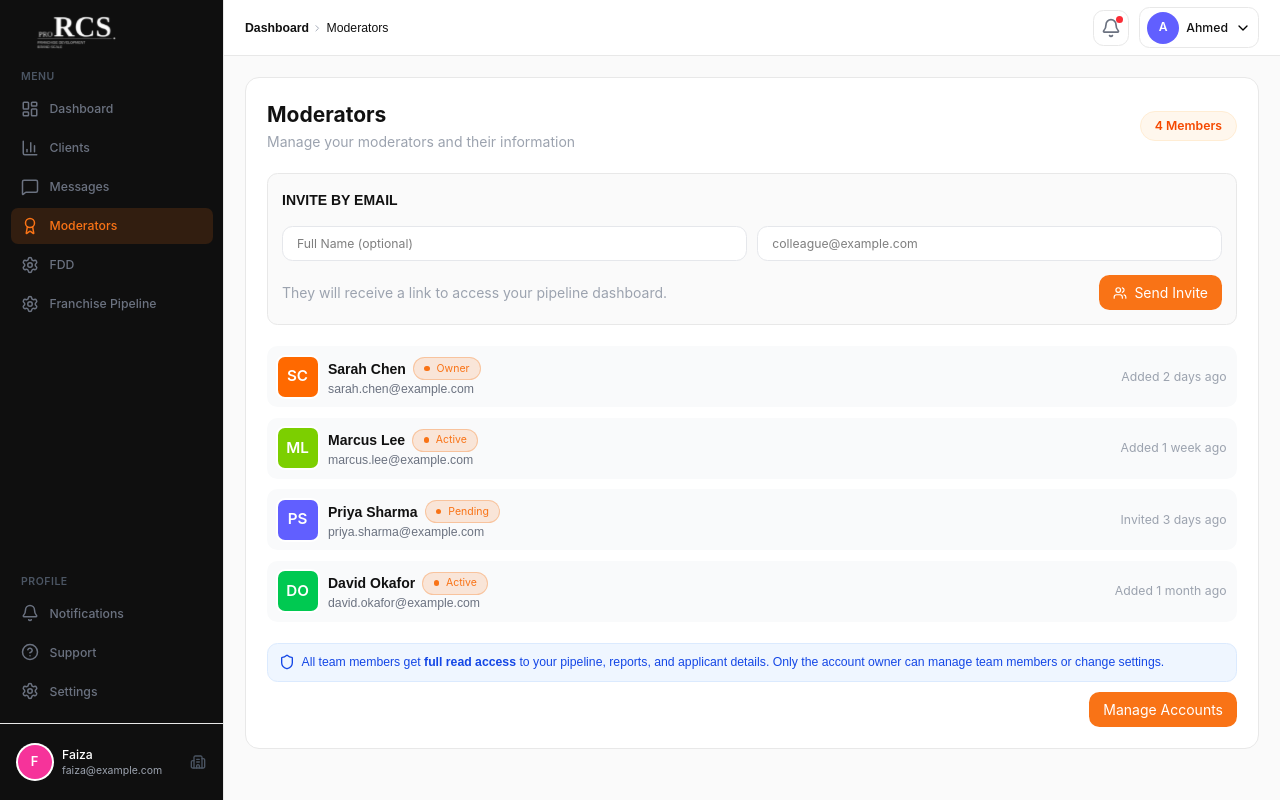
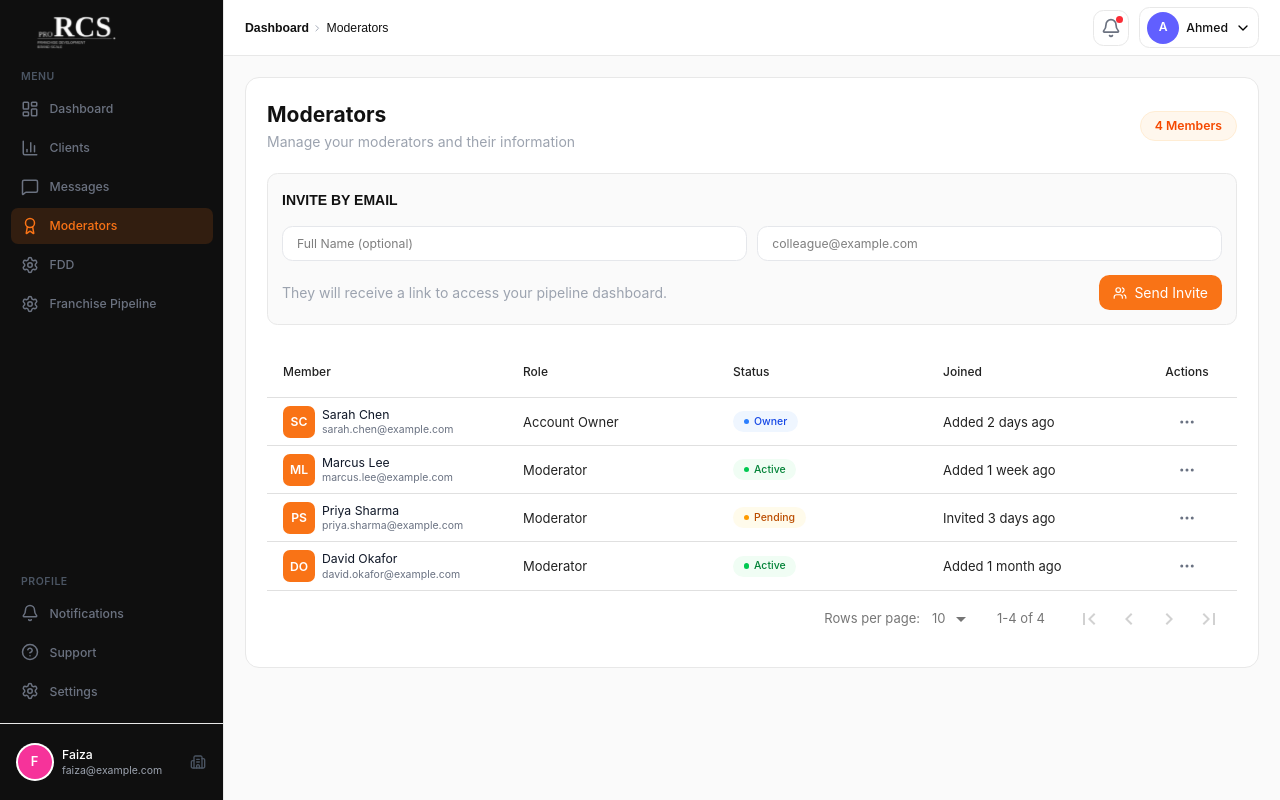
Before and after one commit to hamza-nafasat/rcs-frontend, a React (Vite) app: page /dashboard/moderators in a window 1280 px wide. Built offline with nearby package versions, Linux system fonts and the light colour scheme.

Commit message:
Moderators in table form

```diff
--- a/src/pages/moderators/Moderators.jsx
+++ b/src/pages/moderators/Moderators.jsx
@@ -1,6 +1,6 @@
 import ModeratorHeading from "./components/ModeratorHeading";
 import InvitationByEmail from "./components/InvitationByEmail";
-import UserList from "./components/UserList";
+import ModeratorTable from "./components/ModeratorTable";
 
 const Moderators = () => {
   return (
@@ -15,7 +15,7 @@ const Moderators = () => {
           <InvitationByEmail />
         </div>
         <div className="mt-6">
-          <UserList />
+          <ModeratorTable />
         </div>
       </div>
     </section>
--- /dev/null
+++ b/src/pages/moderators/components/ModeratorTable.jsx
@@ -0,0 +1,192 @@
+import DataTable from "react-data-table-component";
+import { ChevronDown, Eye, MoreHorizontal, Trash2 } from "lucide-react";
+import { useState } from "react";
+import ManageAccountsModal from "./ManageAccountsModal";
+import DeleteModal from "../../../components/modals/DeleteModal";
+import Avatar from "../../../components/shared/Avatar";
+import Dropdown from "../../../components/shared/Dropdown";
+
+const STATUS_STYLES = {
+  Owner: { pill: "bg-blue-50 text-blue-700", dot: "bg-blue-500" },
+  Active: { pill: "bg-green-50 text-green-700", dot: "bg-green-500" },
+  Inactive: { pill: "bg-gray-100 text-gray-600", dot: "bg-gray-400" },
+  Pending: { pill: "bg-amber-50 text-amber-700", dot: "bg-amber-500" },
+};
+
+const initialData = [
+  {
+    id: 1,
+    name: "Sarah Chen",
+    email: "sarah.chen@example.com",
+    status: "Owner",
+    role: "Account Owner",
+    joined: "Added 2 days ago",
+  },
+  {
+    id: 2,
+    name: "Marcus Lee",
+    email: "marcus.lee@example.com",
+    status: "Active",
+    role: "Moderator",
+    joined: "Added 1 week ago",
+  },
+  {
+    id: 3,
+    name: "Priya Sharma",
+    email: "priya.sharma@example.com",
+    status: "Pending",
+    role: "Moderator",
+    joined: "Invited 3 days ago",
+  },
+  {
+    id: 4,
+    name: "David Okafor",
+    email: "david.okafor@example.com",
+    status: "Active",
+    role: "Moderator",
+    joined: "Added 1 month ago",
+  },
+];
+
+const ModeratorTable = () => {
+  const [moderators, setModerators] = useState(initialData);
+  const [viewMember, setViewMember] = useState(null);
+  const [memberToRemove, setMemberToRemove] = useState(null);
+
+  const handleConfirmRemove = () => {
+    setModerators((prev) =>
+      prev.filter((member) => member.id !== memberToRemove.id),
+    );
+    setMemberToRemove(null);
+  };
+
+  const columns = [
+    {
+      name: "Member",
+      selector: (row) => row.name,
+      sortable: true,
+      minWidth: "240px",
+      cell: (row) => (
+        <div className="flex items-center gap-2">
+          <Avatar
+            name={row.name}
+            src={row.src}
+            size={32}
+            rounded="rounded-lg"
+            color="#F97316"
+          />
+          <div className="min-w-0">
+            <p className="truncate text-sm text-gray-900">{row.name}</p>
+            <p className="truncate text-xs text-gray-500">{row.email}</p>
+          </div>
+        </div>
+      ),
+    },
+    {
+      name: "Role",
+      selector: (row) => row.role,
+      sortable: true,
+    },
+    {
+      name: "Status",
+      selector: (row) => row.status,
+      sortable: true,
+      cell: (row) => {
+        const { pill, dot } =
+          STATUS_STYLES[row.status] ?? STATUS_STYLES.Inactive;
+
+        return (
+          <span
+            className={`inline-flex items-center gap-1.5 whitespace-nowrap rounded-full px-3 py-1 text-xs font-medium ${pill}`}
+          >
+            <span className={`h-1.5 w-1.5 rounded-full ${dot}`} />
+            {row.status}
+          </span>
+        );
+      },
+    },
+    {
+      name: "Joined",
+      selector: (row) => row.joined,
+      sortable: true,
+      minWidth: "160px",
+    },
+    {
+      name: "Actions",
+      cell: (row) => (
+        <div className="flex justify-end">
+          <Dropdown
+            align="right"
+            trigger={
+              <button
+                type="button"
+                className="rounded-md p-2 text-gray-500 transition hover:bg-gray-100 hover:text-gray-700"
+                aria-label="Open actions menu"
+              >
+                <MoreHorizontal size={18} />
+              </button>
+            }
+          >
+            <button
+              type="button"
+              className="flex w-full items-center gap-2 px-3 py-2 text-left text-sm text-gray-700 transition hover:bg-gray-100"
+              onClick={() => setViewMember(row)}
+            >
+              <Eye size={16} className="shrink-0" />
+              View
+            </button>
+
+            <button
+              type="button"
+              className="flex w-full items-center gap-2 border-t border-gray-300 px-3 py-2 text-left text-sm text-red-600 transition hover:bg-red-50 disabled:cursor-not-allowed disabled:opacity-50"
+              disabled={row.status === "Owner"}
+              onClick={() => setMemberToRemove(row)}
+            >
+              <Trash2 size={16} className="shrink-0" />
+              Delete
+            </button>
+          </Dropdown>
+        </div>
+      ),
+      ignoreRowClick: true,
+      allowOverflow: true,
+      button: true,
+    },
+  ];
+
+  return (
+    <div className="">
+      <DataTable
+        columns={columns}
+        data={moderators}
+        pagination
+        highlightOnHover
+        responsive
+        sortIcon={<ChevronDown size={14} />}
+        content=""
+      />
+
+      <ManageAccountsModal
+        isOpen={Boolean(viewMember)}
+        onClose={() => setViewMember(null)}
+        members={viewMember ? [viewMember] : []}
+        onRemove={(member) => {
+          setViewMember(null);
+          setMemberToRemove(member);
+        }}
+      />
+
+      <DeleteModal
+        isOpen={Boolean(memberToRemove)}
+        onClose={() => setMemberToRemove(null)}
+        onConfirm={handleConfirmRemove}
+        heading="Remove Member"
+        text={`Are you sure you want to remove ${
+          memberToRemove?.name ?? "this member"
+        }? This action cannot be undone.`}
+      />
+    </div>
+  );
+};
+
+export default ModeratorTable;
```
